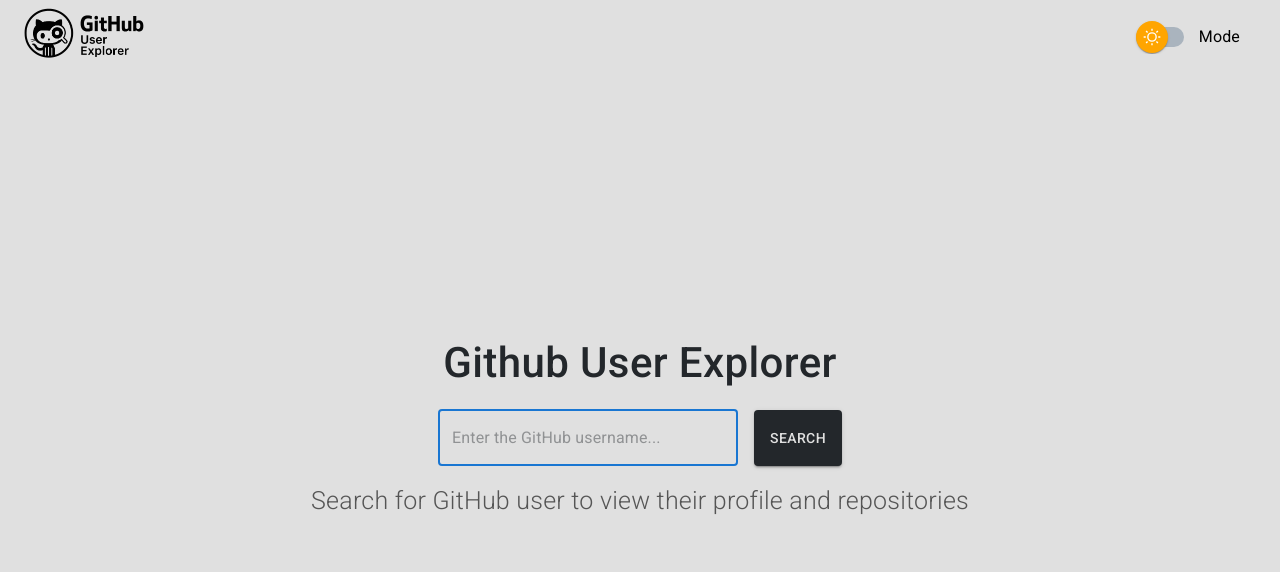
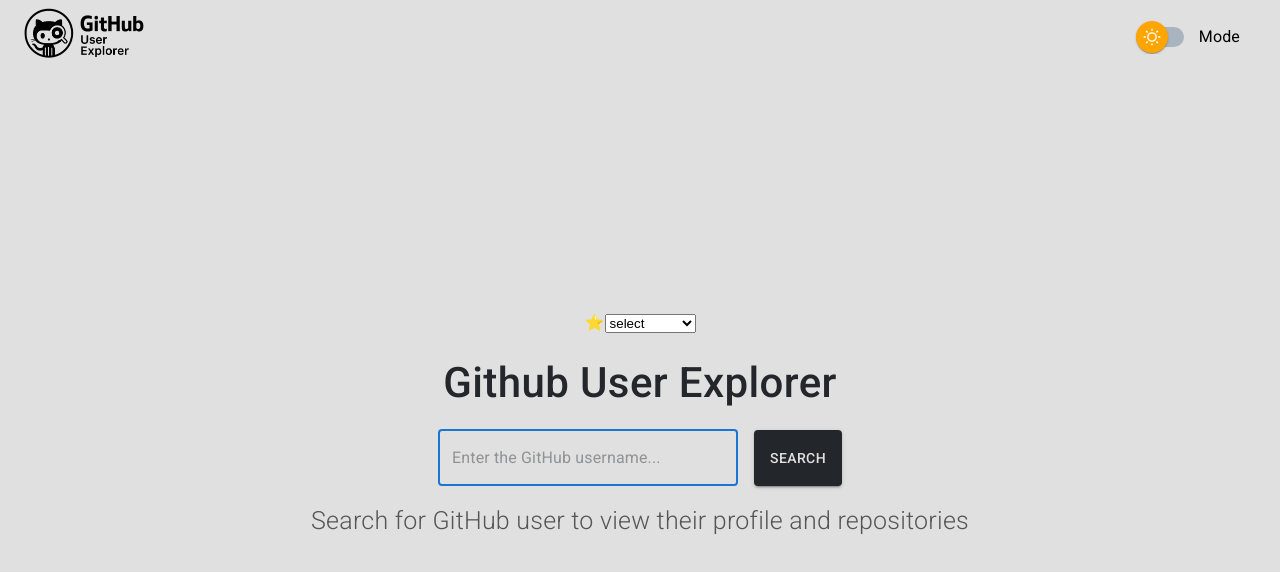
Before and after one commit to s3nsh1-dev/github-user-explorer, a React (Vite) app in the folder client/: page / in a window 1280 px wide. Shown: the top 572 px of the page. Built offline with nearby package versions, Linux system fonts and the light colour scheme; no server answers.

Commit message:
lets finish this

```diff
--- a/client/src/page/Home.tsx
+++ b/client/src/page/Home.tsx
@@ -10,7 +10,6 @@
   type ChangeEvent,
 } from "react";
 import { useNavigate } from "react-router-dom";
-
 const Home = () => {
   const inputRef = useRef<HTMLInputElement>(null);
   const navigate = useNavigate();
@@ -44,6 +43,22 @@
         height: "90vh",
       }}
     >
+      <Box>
+        <label htmlFor="stared-repos">⭐</label>
+        <select
+          name="stared-repos"
+          id="stared-repos"
+          onChange={(event) => {
+            const value = event.target.value;
+            if (value) {
+              navigate(`/user/${value}?page=1`);
+            }
+          }}
+        >
+          <option value="select">select</option>
+          <option value="s3nsh1-dev">s3nsh1-dev</option>
+        </select>
+      </Box>
       <Typography fontSize={42} fontWeight={500}>
         Github User Explorer
       </Typography>
```
